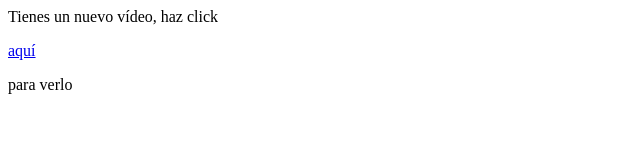
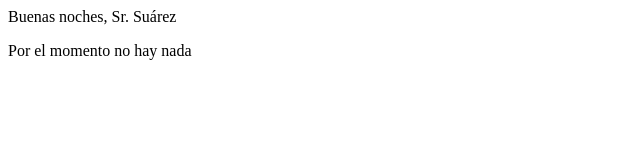
Before and after one commit to SpainLMS/admin, a plain HTML site: page 29482212f.html in a window 1280 px wide. Shown: the whole page, without its empty margins (0-640 px from the left). Drawn offline with Linux system fonts and the light colour scheme.

Commit message:
Update 29482212f.html

```diff
--- a/29482212f.html
+++ b/29482212f.html
@@ -1,3 +1,5 @@
 <title> Manuel Jesús </title>
 
-<P> Tienes un nuevo vídeo, haz click </P> <a href="https://www.youtube.com/watch?v=h13ZmoRciIw">aquí</a> <P> para verlo </P>
+<P> Buenas noches, Sr. Suárez </P>
+
+<P> Por el momento no hay nada </P>
```
